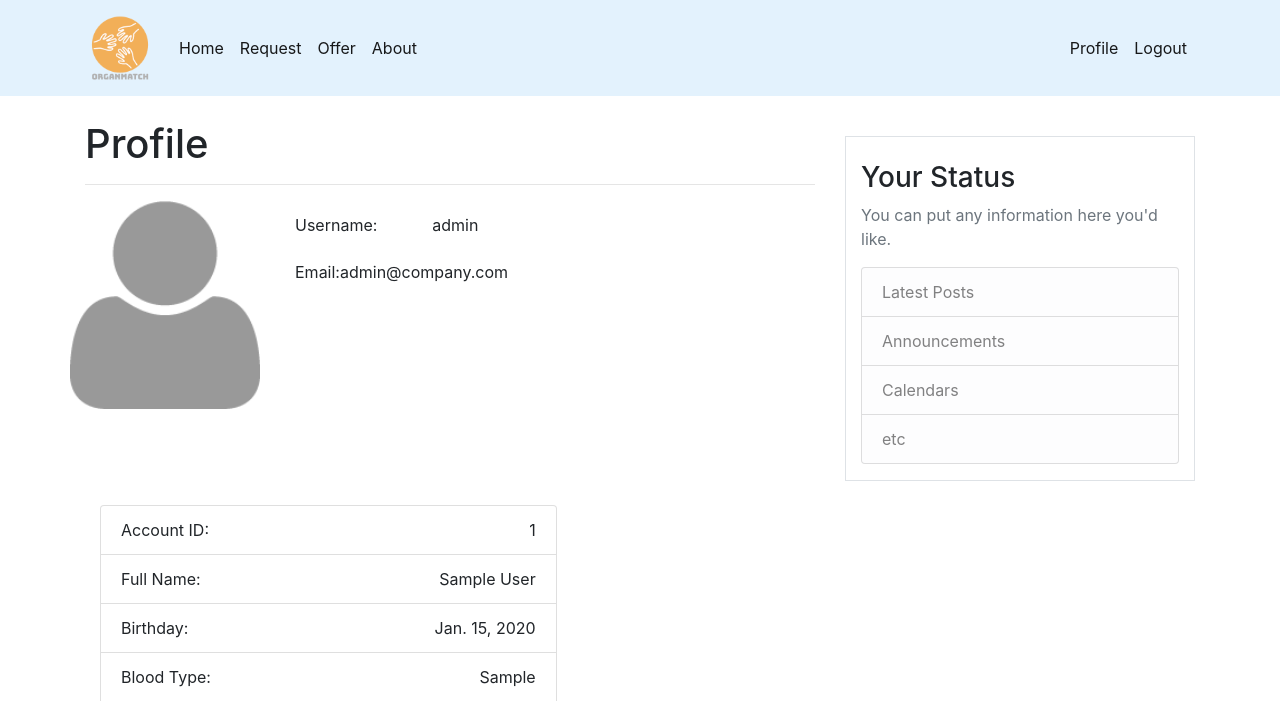
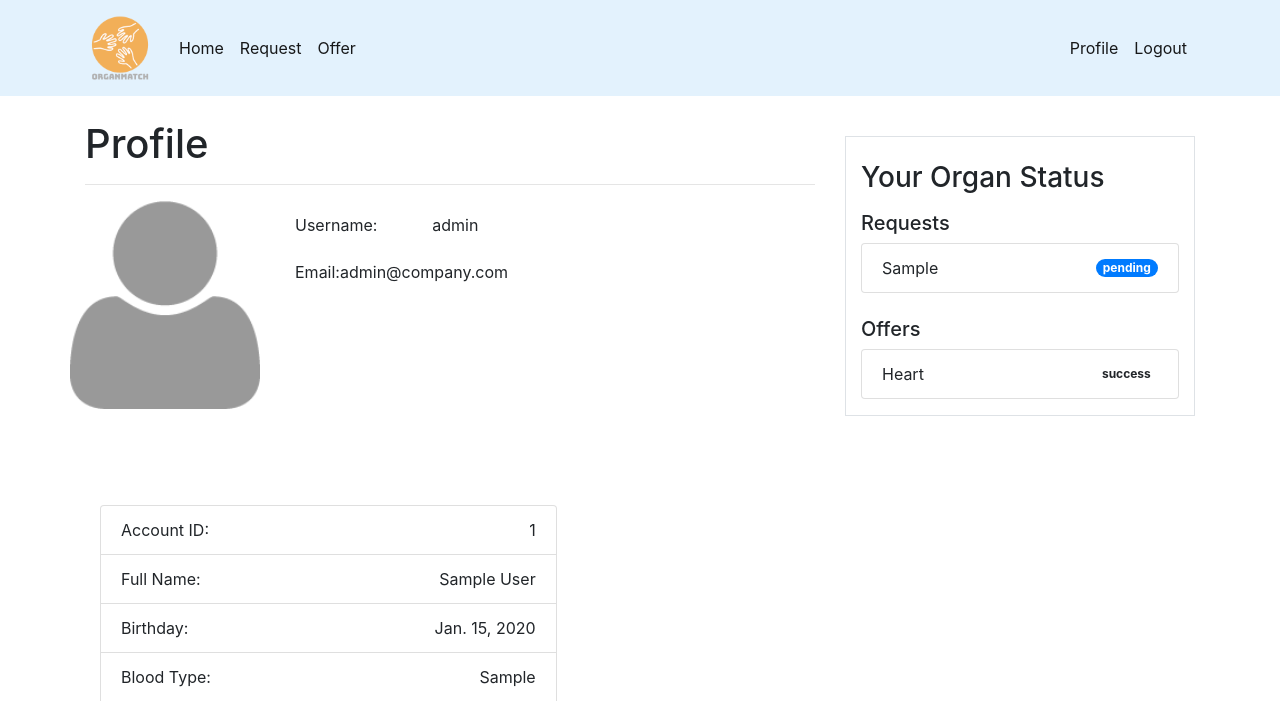
Before and after one commit to ajmengistu/organ-match-app, a Django app: page /profile/ in a window 1280 px wide. Shown: the top 701 px of the page. Run offline with Django 3.2, Linux system fonts and the light colour scheme; a user stored in the database is signed in; tables that the repository leaves empty hold one stand-in row (values such as "Sample post"); some libraries are stand-ins or nearby versions.

Commit message:
Added organ-status-navbar

```diff
--- a/src/organ_match_app/matchapp/forms.py
+++ b/src/organ_match_app/matchapp/forms.py
@@ -12,7 +12,7 @@ class UserRegistrationForm(UserCreationForm):
         fields = ['username', 'email', 'password1', 'password2']
 
 class OrganRequestForm(forms.Form):
-    need_by = forms.DateField(input_formats=['%Y-%m-%d'],
+    need_by = forms.DateField(input_formats=['%Y-%m-%d'], required=True,
     widget = forms.TextInput(attrs={'placeholder': 'YYYY-mm-dd (please provide a date in the future)'}))
     organ = forms.ChoiceField(choices=ORGAN_CHOICES, required=True)
 
--- a/src/organ_match_app/matchapp/templates/matchapp/base.html
+++ b/src/organ_match_app/matchapp/templates/matchapp/base.html
@@ -43,9 +43,7 @@
             <li class="nav-item active">
               <a class="nav-link" href="#">Offer</a>
             </li>
-            <li class="nav-item active">
-              <a class="nav-link" href="#">About</a>
-            </li>
+
           </ul>
           <div class="navbar-nav">
               {% if user.is_authenticated %}
@@ -88,19 +86,28 @@
         <div class="col">
           <div class="col ml-8 border mt-3">
             <br>
-            <h3>Your Status</h3>
-            <p class='text-muted'>You can put any information here
-              you'd like.
+            <h3>Your Organ Status</h3>
+            <p class='text-muted'>
+              <h5>Requests</h5>
               <ul class="list-group">
-                <li class="list-group-item
-                  list-group-item-light"><a>Latest Posts</a></li>
-                <li class="list-group-item
-                  list-group-item-light">Announcements</li>
-                <li class="list-group-item
-                  list-group-item-light">Calendars</li>
-                <li class="list-group-item
-                  list-group-item-light">etc</li>
-              </ul>
+                  {% for request in requests %}
+                  <li class="list-group-item d-flex justify-content-between align-items-center">
+                    {{request.organ}}
+                    <span class="badge badge-primary badge-pill">pending</span>
+                  </li>
+                  {% endfor %}
+                </ul>
+
+                <br>
+                <h5>Offers</h5>
+                <ul class="list-group">
+                    {% for offer in offers %}
+                    <li class="list-group-item d-flex justify-content-between align-items-center">
+                      Heart
+                      <span class="badge badge-pending badge-pill">success</span>
+                    </li>
+                    {% endfor %}
+                  </ul>
             </p>
           </div>
         </div>
--- a/src/organ_match_app/matchapp/templates/matchapp/profile.html
+++ b/src/organ_match_app/matchapp/templates/matchapp/profile.html
@@ -10,10 +10,11 @@
 style="width:25%">
 <div class="col-4">
         <ul class="list-group">
-            </li> <li class="list-group-item d-flex justify-content-between
+            <li class="list-group-item d-flex justify-content-between
             align-items-center" style="border: none;">
             Username:
             <span class="ml-2"> {{ user }} </span>
+
         </li>
             <li class="list-group-item d-flex justify-content-between
                 align-items-center" style="border: none;">
--- a/src/organ_match_app/matchapp/templates/matchapp/request.html
+++ b/src/organ_match_app/matchapp/templates/matchapp/request.html
@@ -14,4 +14,5 @@
         </div>
     </form>
 </div>
+
 {% endblock content %}
--- a/src/organ_match_app/matchapp/views.py
+++ b/src/organ_match_app/matchapp/views.py
@@ -3,13 +3,19 @@ from django.db import connection
 from django.contrib import messages
 from django.contrib.auth.decorators import login_required
 from  .forms import UserRegistrationForm, OrganRequestForm, PersonForm
-from .models import Person, Doctors
+from .models import Person, Doctors, Needs, Available
 from django.contrib.auth.models import User
 import datetime
 
 
 def home(request):
-    return render(request, 'matchapp/home.html', {'title':'Home'})
+    curr_user_id = request.user.id
+    context = {
+        'title': 'Home',
+        'requests': get_requests(curr_user_id),
+        'offers': get_offers(curr_user_id),
+    }
+    return render(request, 'matchapp/home.html', context)
 
 def about(request):
     return render(request, 'matchapp/about.html', {'title': 'About'})
@@ -107,45 +113,73 @@ def profile(request):
                 'blood_type': user.get('blood_type'),
                 'doctor_id': Doctors.objects.get(id=user.get('doctor_id')).name,
                 'profile_id': user.get('id'),
+                'requests': get_requests(curr_user_id),
+                'offers': get_offers(curr_user_id),
             }
         else:
             context = {
                 'form_exists': True,
-                'form': PersonForm()
+                'form': PersonForm(),
+                'requests': get_requests(curr_user_id),
+                'offers': get_offers(curr_user_id),
             }
     return render(request, 'matchapp/profile.html', context)
 
+def add_requested_organ(request, curr_user_id, org, need_by):
+    try:
+        needs = Needs.objects.create(
+            user_id = curr_user_id,
+            organ = org,
+            date_by = need_by
+        )
+        needs.save()
+        print("------------Added requested organ-------------")
+        return True
+    except Exception as e:
+        print(type(e))
+        return False
+
+def date_in_future(date):
+    return datetime.datetime.strptime(date, "%Y-%m-%d").date() > datetime.date.today()
+
+def get_offers(curr_user_id):
+    return Available.objects.filter(user_id=curr_user_id)
+def get_requests(curr_user_id):
+    return Needs.objects.filter(user_id=curr_user_id)
 @login_required
 def request_organ(request):
     """
     Add a needed organ into the database. The person who needs
 	the organ is given by their id. A person should not be able to submit a request for 2
 	of the same organ.
-    Do not update the person's doctor_id in this method.
     """
     curr_user_id = request.user.id
 
     if request.method == 'POST':
         form = OrganRequestForm(request.POST)
-        if form.is_valid:
+        if form.is_valid():
             input = request.POST.copy()
-            print(input)
-            messages.warning(request, f'Please provide a date in the future!')
+            organ = input.get('organ')
+            need_by = input.get('need_by')
+
+            if date_in_future(need_by):
+                if add_requested_organ(request, curr_user_id, organ, need_by):
+                    messages.success(request, f'Your request has been submitted successfully!')
+                else:
+                    messages.error(request, f'You have already requested for this organ [' + organ  +']!')
+            else:
+                messages.warning(request, f'Please provide a correct date in the future!')
         else:
             messages.warning(request, f'Please provide a correct date in the future!')
-            # date = self.cleaned_data['date']
-            # if date < datetime.date.today():
-                # raise forms.ValidationError("The date cannot be in the past!")
-            # Person = Needs.objects.create(
-                #user_id = curr_user_id
-                # need_by = input.get('need_by'),
-                # organ = input.get('organ'),
-            # )
-            # Person.save()
-            #
+            redirect('matchapp-request')
     else:
-        if Person.objects.filter(user_id=curr_user_id).exists():
-            form = OrganRequestForm()
-        else:
+        if not Person.objects.filter(user_id=curr_user_id).exists():
             return redirect('profile')
-    return render(request, 'matchapp/request.html', {'form': form})
+    form = OrganRequestForm()
+
+    context = {
+                'form': form,
+                'requests': get_requests(curr_user_id),
+                'offers': get_offers(curr_user_id),
+            }
+    return render(request, 'matchapp/request.html', context)
```
